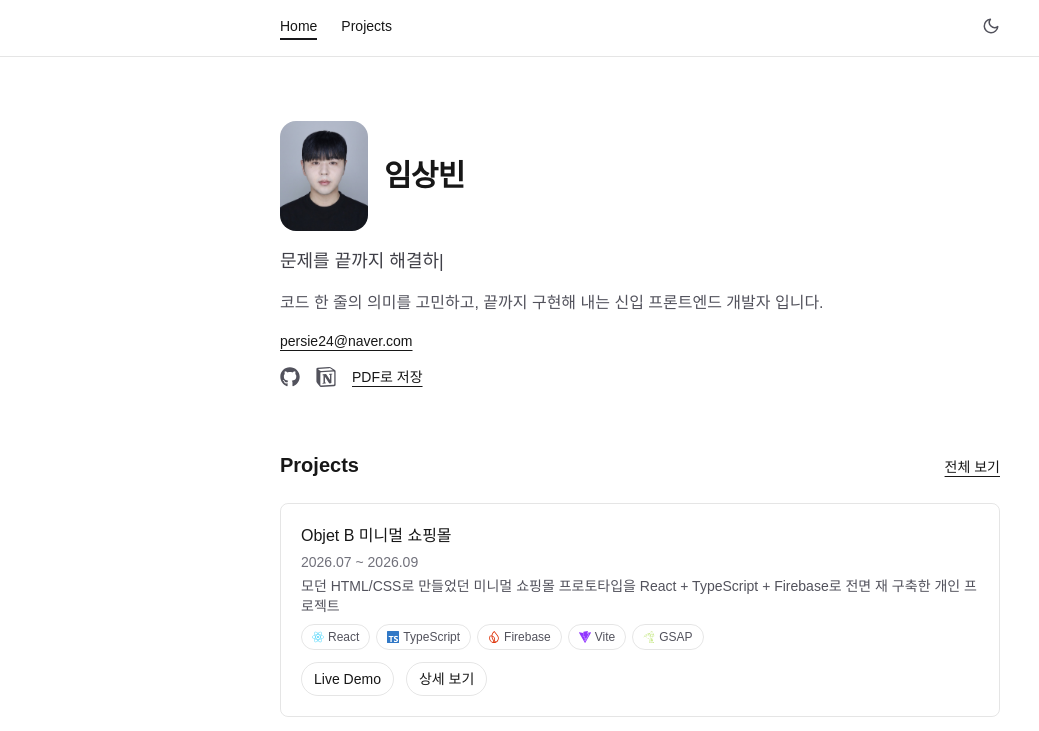
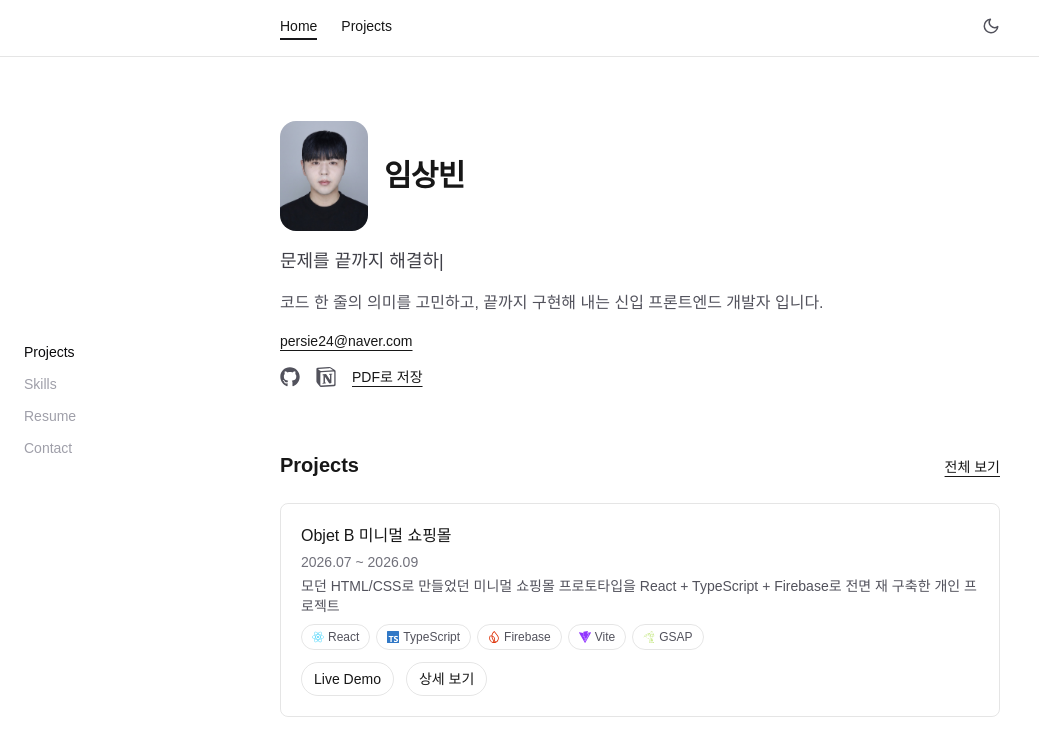
Before and after one commit to lym-bin/sangbin-dev, a Next.js app: page / in a window 1280 px wide. Shown: the top 731 px of the page, without its empty margins (0-1039 px from the left). Built offline with nearby package versions, Linux system fonts and the light colour scheme.

Commit message:
홈에 섹션 네비게이션 추가, PDF 인쇄 여백 최적화

```diff
--- a/src/app/globals.css
+++ b/src/app/globals.css
@@ -44,4 +44,8 @@ body {
   section {
     break-inside: avoid;
   }
+  main {
+    gap: 0.75em !important;
+    padding: 0.5rem 0 !important;
+  }
 }
--- a/src/app/page.tsx
+++ b/src/app/page.tsx
@@ -11,6 +11,7 @@ import ScrollReveal from "@/components/ScrollReveal";
 import PrintButton from "@/components/PrintButton";
 import ContactForm from "@/components/ContactForm";
 import TypingIntro from "@/components/TypingIntro";
+import SectionNav from "@/components/SectionNav";
 
 export default function Home() {
   return (
@@ -59,7 +60,7 @@ export default function Home() {
       </HomeIntro>
 
       <ScrollReveal>
-        <section className="flex flex-col gap-6">
+        <section id="projects" className="flex flex-col gap-6">
           <div className="flex items-baseline justify-between">
             <h2 className="text-xl font-semibold">Projects</h2>
             <Link
@@ -80,13 +81,13 @@ export default function Home() {
       </ScrollReveal>
 
       <ScrollReveal>
-        <section className="flex flex-col gap-3">
+        <section id="skills" className="flex flex-col gap-3">
           <h2 className="text-xl font-semibold">Skills</h2>
           <SkillChips />
         </section>
       </ScrollReveal>
 
-      <section className="flex flex-col gap-6">
+      <section id="resume" className="flex flex-col gap-6">
         <h2 className="text-xl font-semibold">Resume</h2>
 
         <div className="flex flex-col gap-2">
@@ -125,7 +126,7 @@ export default function Home() {
         </div>
       </section>
       <ScrollReveal>
-        <section className="print:hidden flex flex-col gap-4">
+        <section id="contact" className="print:hidden flex flex-col gap-4">
           <h2 className="text-xl font-semibold">Contact</h2>
           <p className="text-sm text-zinc-600 dark:text-zinc-400">
             궁금한 점이나 하고 싶으신 말씀은 편하게 남겨주세요. 최대한 빠르게
@@ -134,6 +135,7 @@ export default function Home() {
           <ContactForm />
         </section>
       </ScrollReveal>
+      <SectionNav />
     </main>
   );
 }
--- /dev/null
+++ b/src/components/SectionNav.tsx
@@ -0,0 +1,52 @@
+"use client";
+
+import { useEffect, useRef, useState } from "react";
+
+const sections = [
+  { id: "projects", label: "Projects" },
+  { id: "skills", label: "Skills" },
+  { id: "resume", label: "Resume" },
+  { id: "contact", label: "Contact" },
+];
+
+export default function SectionNav() {
+  const [activeId, setActiveId] = useState<string | null>(null);
+  const observerRef = useRef<IntersectionObserver | null>(null);
+
+  useEffect(() => {
+    observerRef.current = new IntersectionObserver(
+      (entries) => {
+        const visible = entries.find((entry) => entry.isIntersecting);
+        if (visible) {
+          setActiveId(visible.target.id);
+        }
+      },
+      { rootMargin: "-40% 0px -40% 0px" }
+    );
+
+    sections.forEach(({ id }) => {
+      const el = document.getElementById(id);
+      if (el) observerRef.current?.observe(el);
+    });
+
+    return () => observerRef.current?.disconnect();
+  }, []);
+
+  return (
+    <nav className="fixed left-6 top-1/2 z-40 hidden -translate-y-1/2 flex-col gap-3 print:hidden lg:flex">
+      {sections.map((section) => (
+        <a
+          key={section.id}
+          href={`#${section.id}`}
+          className={`text-sm font-medium transition-colors ${
+            activeId === section.id
+              ? "text-zinc-950 dark:text-zinc-50"
+              : "text-zinc-400 hover:text-zinc-600 dark:text-zinc-600 dark:hover:text-zinc-300"
+          }`}
+        >
+          {section.label}
+        </a>
+      ))}
+    </nav>
+  );
+}
```
